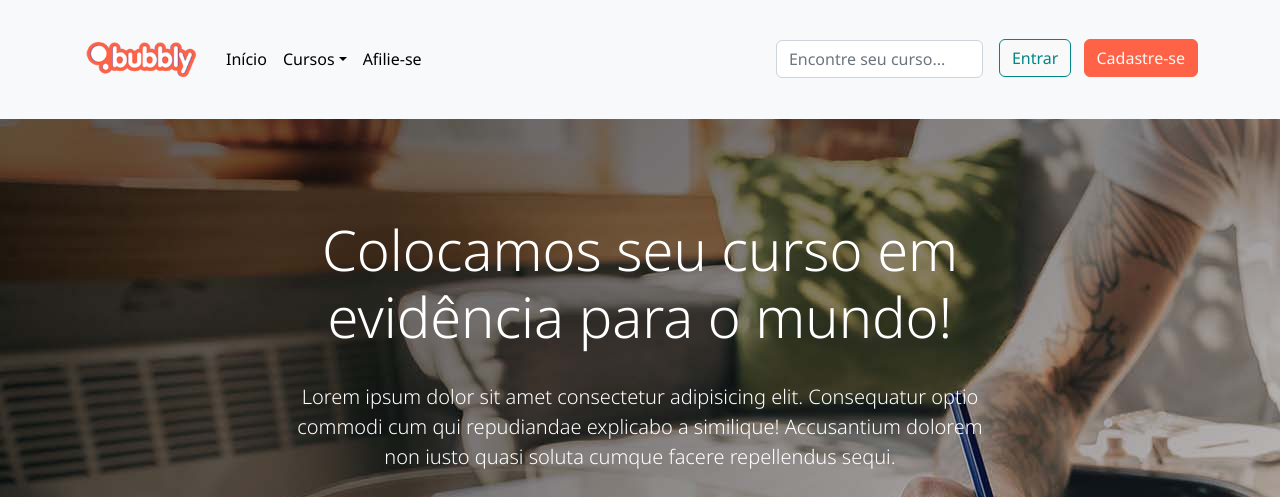
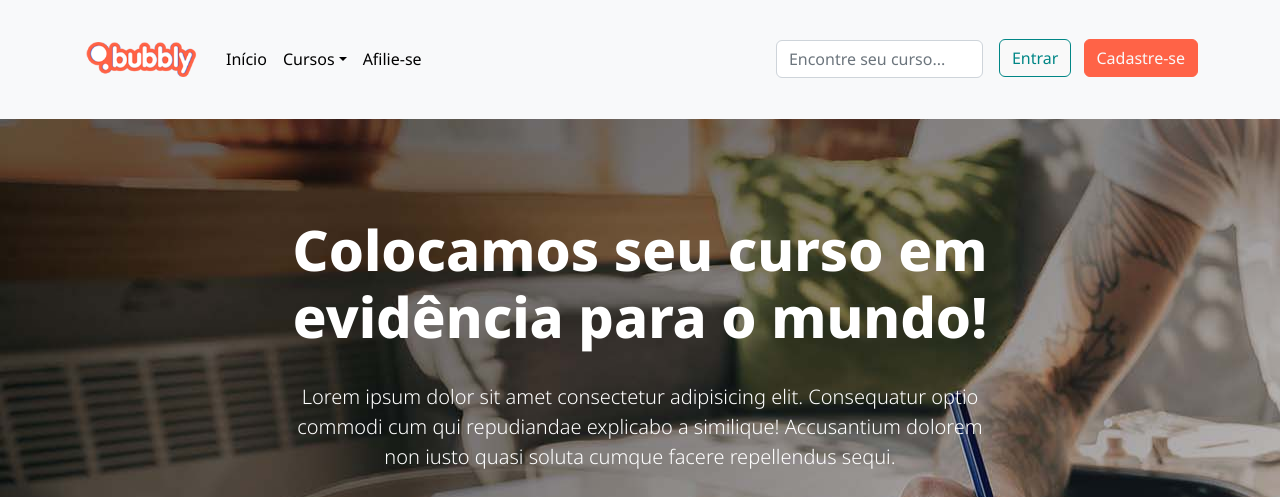
Before and after one commit to victorcova/Plataforma-Educacional-Bubbly, a plain HTML site: page index.html in a window 1280 px wide. Shown: the top 497 px of the page. Drawn offline with nearby package versions, Linux system fonts and the light colour scheme; no server answers; animation ran at ten frames a second.

Commit message:
Update index.html

```diff
--- a/index.html
+++ b/index.html
@@ -1,27 +1,27 @@
 <!DOCTYPE html>
 <html lang="pt-br">
+
 <head>
+
     <meta charset="UTF-8">
     <meta http-equiv="X-UA-Compatible" content="IE=edge">
     <meta name="viewport" content="width=device-width, initial-scale=1.0">
-
-    <!-- CSS only -->
-    <!-- <link href='css/bootstrap-v5-alpha1.css' rel='stylesheet'> -->
 
     <link href="https://cdn.jsdelivr.net/npm/bootstrap@5.2.0-beta1/dist/css/bootstrap.min.css" rel="stylesheet">
     <link href="https://cdnjs.cloudflare.com/ajax/libs/font-awesome/6.1.1/css/all.min.css" rel="stylesheet">
     <link href="https://cdnjs.cloudflare.com/ajax/libs/aos/2.3.4/aos.css" rel="stylesheet">
     <link href="https://cdnjs.cloudflare.com/ajax/libs/OwlCarousel2/2.3.4/assets/owl.carousel.min.css" rel="stylesheet">
     <link href="https://cdnjs.cloudflare.com/ajax/libs/OwlCarousel2/2.3.4/assets/owl.theme.default.css" rel="stylesheet">
-
     <link rel="stylesheet" href="css/bubblyStyle.css">
-
     <link rel="icon" type="image/x-icon" href="img/bubbly-imgs/icons/favicon.ico">
 
     <title>Bubbly a sua plataforma de cursos online</title>
+
 </head>
 
 <body>
+    <!-- HEADER -->
+    <header id="header-section">
         <!-- NAVBAR -->
         <section id="navBar">
             <header class="bg-light">
@@ -71,6 +71,7 @@
                 </div>
             </header>
         </section>
+    </header>
 
 
     <!-- OFF CANVAS ENTRAR -->
@@ -109,7 +110,6 @@
         </div>
         </div>
     </aside>
-
 
     <!-- OFF CANVAS CADASTRAR -->
     <aside id="OffCanvasCadastrar" >
@@ -159,19 +159,27 @@
         </div>
     </aside>
 
-    <!-- BANNER PRINCIPAL -->
-    <section id="bannerPrincipal" >
+    <!-- CONTENT -->
+
+    <section>
+
+        <!-- MAIN: BANNER PRINCIPAL -->
+        <main id="bannerPrincipal" >
             <div class="p-0" data-aos="fade-down" data-aos-easing="linear" data-aos-duration="200">
                 <div class="position-relative overflow-hidden text-center bg-light pt-5 mt-5" style="background-image: url(img/bubbly-imgs/bkgs/bkg-1.jpg);" aria-label="banner principal do site com imagem de um músico anotando partituras ao lado de sua guitarra">
                     <div class="col-md-8 p-lg-5 mx-auto my-5 p-4">
-                <h1 class="display-4 font-weight-bolder text-white pt-4">Colocamos seu curso em evidência para o mundo!</h1>
-                <p class="lead font-weight-normal text-white p-4">Lorem ipsum dolor sit amet consectetur adipisicing elit. Consequatur optio commodi cum qui repudiandae explicabo a similique! Accusantium dolorem non iusto quasi soluta cumque facere repellendus sequi.</p>
+                    <h1 class="display-4 text-white pt-4" style="font-weight: 800;">
+                        Colocamos seu curso em
+                        <br>
+                        evidência para o mundo!
+                    </h1>
+                    <p class="lead text-white p-4">Lorem ipsum dolor sit amet consectetur adipisicing elit. Consequatur optio commodi cum qui repudiandae explicabo a similique! Accusantium dolorem non iusto quasi soluta cumque facere repellendus sequi.</p>
                     <a class="btn btn-tomato" href="#nextId">Saiba mais <img src="img/bubbly-imgs/icons/arrowDown.gif" style="max-width: 15px;" alt="seta animada para baixo"></a><div id="nextId"></div>
 
                     </div>
                 </div>
             </div>
-    </section>
+        </main>
 
 
         <!-- FEATURETTES MARKETING -->
@@ -435,8 +443,10 @@
             </div>
         </section>
 
+    </section>
+    <!-- FIM CONTENT -->
+
     <div class="container-fluid border-bottom"></div>
-
 
     <!-- FOOTER -->
     <footer id="footer">
```
Lines whose indentation alone changed are shown as unchanged.
